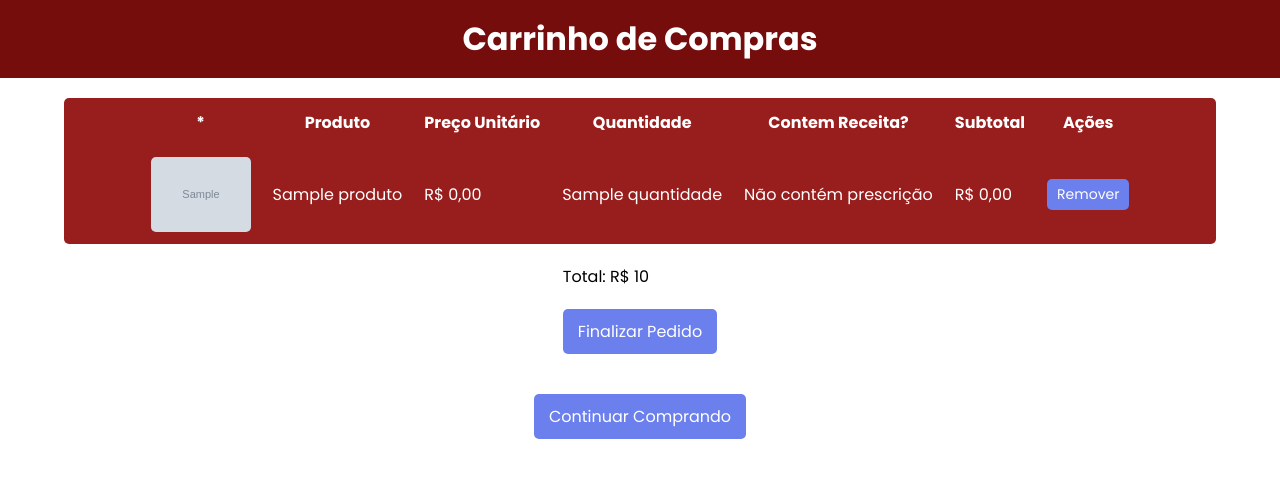
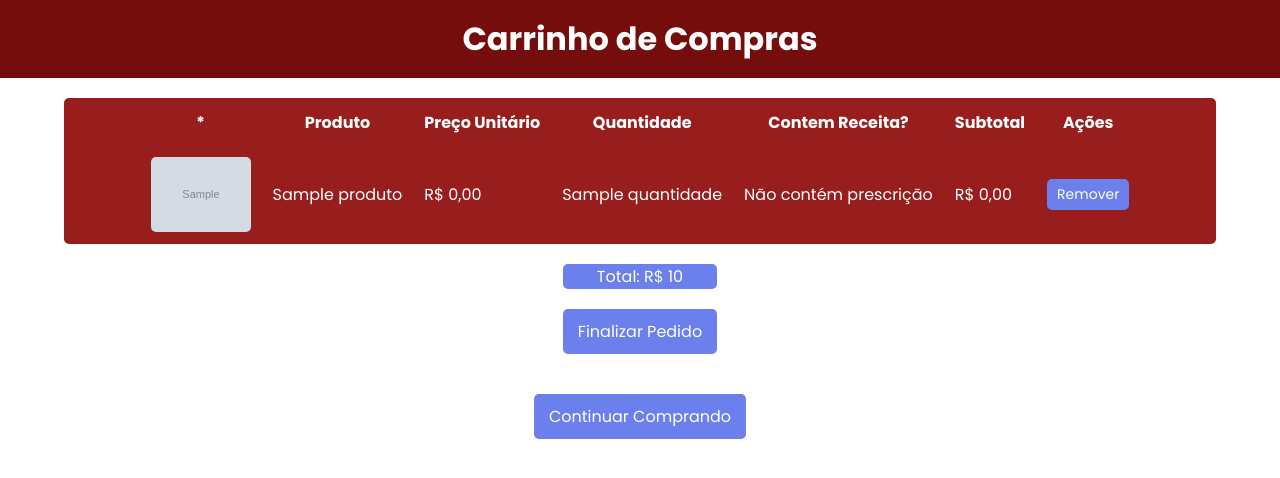
Before and after one commit to Shadowhunterbr/FarmaciaPHP, a PHP site: template view/CarrinhoDeCompras.php in a window 1280 px wide. Shown: the top 478 px of the page. Run offline with PHP 8.4, Linux system fonts and the light colour scheme; the template is opened without the code that fills it: most values are stand-ins (such as "Sample title", 1, 10 or a date in 2020); grey boxes marked "Sample" are stand-in pictures.

Commit message:
Css Total Carrinho
Feito o Css do total carrinho, alinhamento ao centro e troca de cor e tamanho de fonte

```diff
--- a/view/CarrinhoDeCompras.php
+++ b/view/CarrinhoDeCompras.php
@@ -16,7 +16,7 @@
 <head>
     <meta charset="UTF-8">
     <meta name="viewport" content="width=device-width, initial-scale=1.0">
-    <link rel="stylesheet" href="view\Estilos\carrinho.css">
+    <link rel="stylesheet" href="Estilos/carrinho.css">
     <title>Carrinho de Compras</title>
 </head>
 <body>
@@ -94,7 +94,7 @@
             </div>
             <div class="containerButton">
             <div class="catalogoProduto">
-                 Total: R$ <?php echo($total); ?> <br>
+               <div class="total">Total: R$ <?php echo($total); ?><br></div>
 
             <a href="?acao=finalizarPedido">Finalizar Pedido</a>
 
--- a/view/Estilos/carrinho.css
+++ b/view/Estilos/carrinho.css
@@ -115,3 +115,15 @@ table img {
     object-fit: cover;
     border-radius: 5px;
 }
+
+.total{
+    display: flex;
+    justify-content: center;
+    align-items: center;
+    font-family: 'Poppins', sans-serif;
+    font-size: 16px;
+
+    background-color: var(--grad-clr3);
+    border-radius: 5px;
+    color: white;
+}
```
